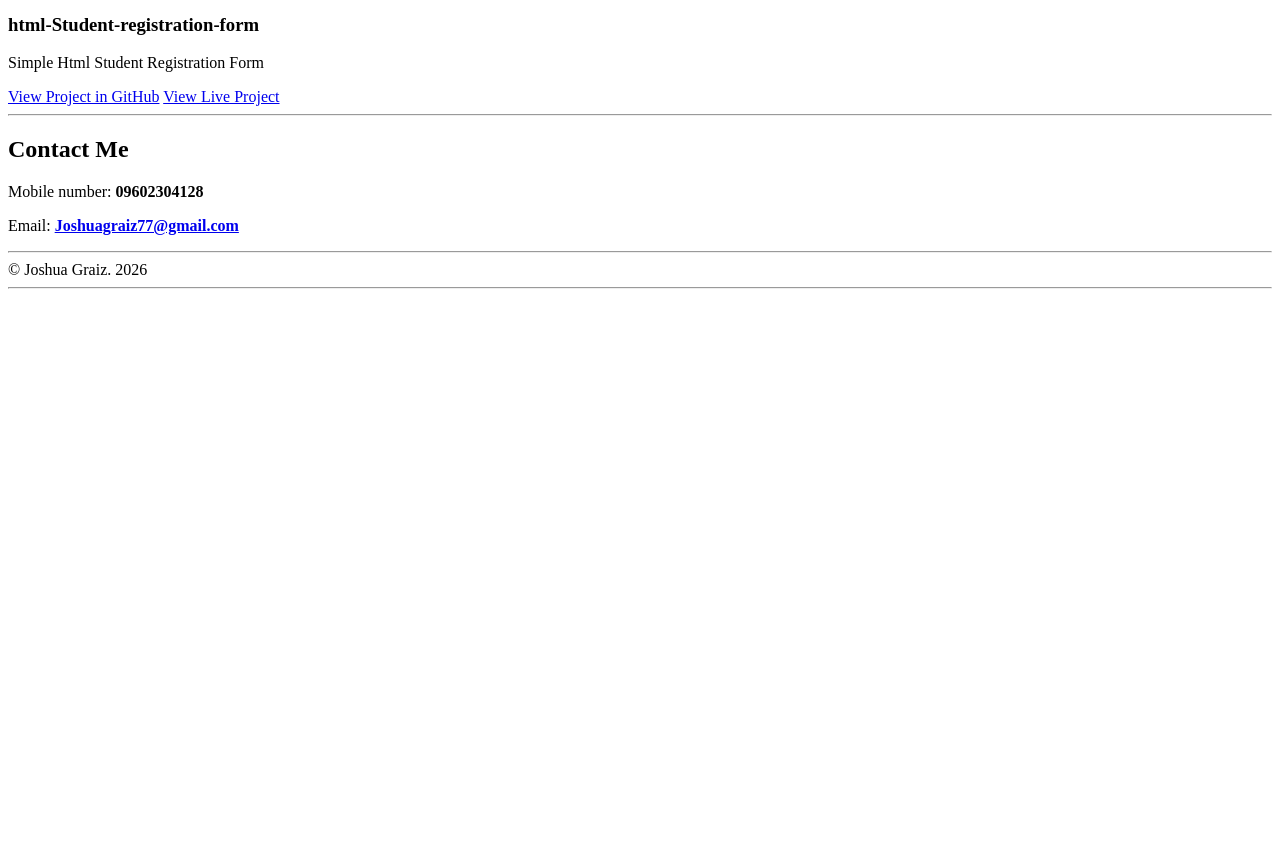
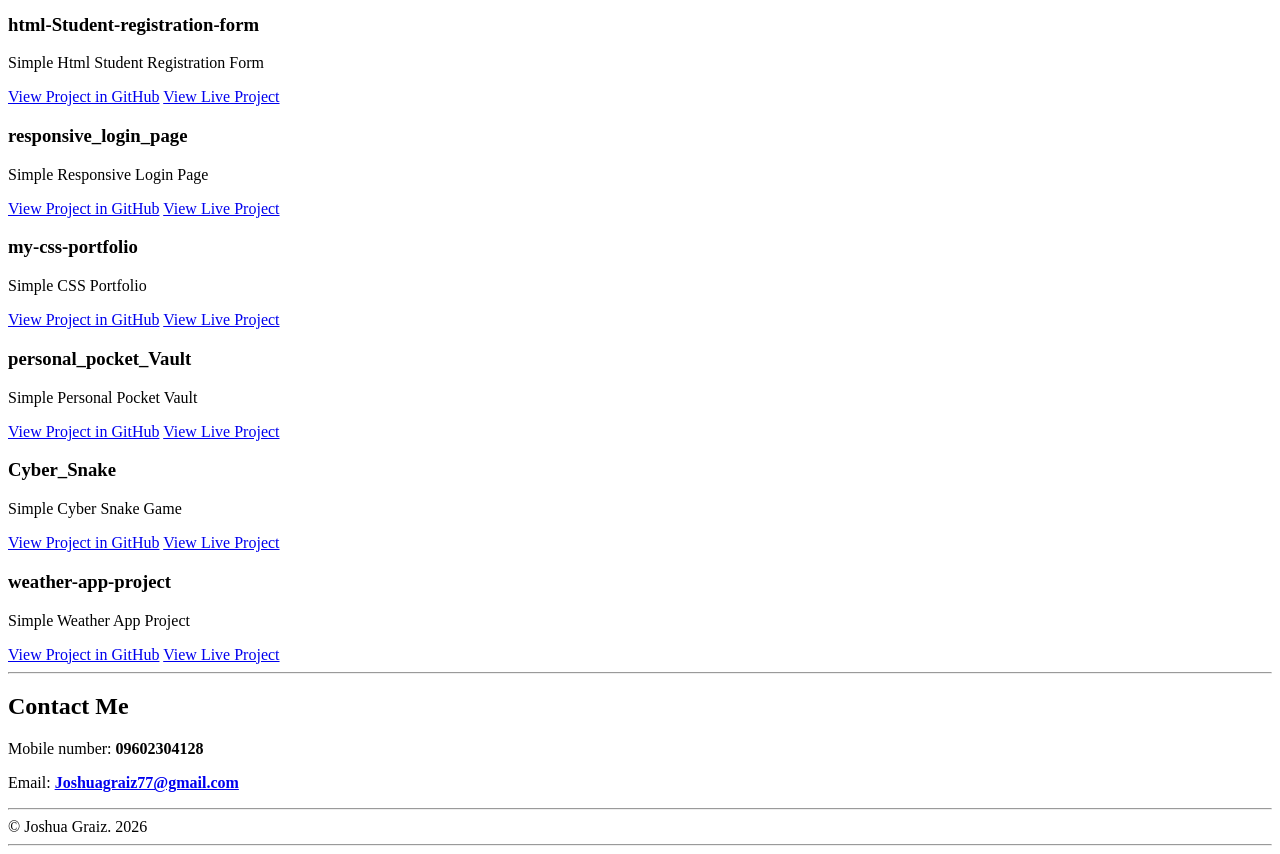
Before and after one commit to joshuagraiz857-oss/first-html-portfolio, a plain HTML site: page index.html in a window 1280 px wide. Shown: the part 1420-2274 px from the top of the page. Before the commit the page ends 1717 px from the top, so only its background shows below. Drawn offline with Linux system fonts and the light colour scheme.

Commit message:
update index

```diff
--- a/index.html
+++ b/index.html
@@ -142,6 +142,76 @@
             >View Live Project</a
           >
         </article>
+        <article>
+          <h3>responsive_login_page</h3>
+          <p>Simple Responsive Login Page</p>
+          <a
+            href="https://github.com/joshuagraiz857-oss/reponsive_login_page"
+            target="_blank"
+            >View Project in GitHub</a
+          >
+          <a
+            href="https://reponsive-login-page.vercel.app/"
+            target="_blank"
+            >View Live Project</a
+          >
+        </article>
+        <article>
+          <h3>my-css-portfolio</h3>
+          <p>Simple CSS Portfolio</p>
+          <a
+            href="https://github.com/joshuagraiz857-oss/my-css-portfolio"
+            target="_blank"
+            >View Project in GitHub</a
+          >
+          <a
+            href="https://my-css-portfolio-ebon.vercel.app/"
+            target="_blank"
+            >View Live Project</a
+          >
+        </article>
+        <article>
+          <h3>personal_pocket_Vault</h3>
+          <p>Simple Personal Pocket Vault</p>
+          <a
+            href="https://github.com/joshuagraiz857-oss/personal_pocket_Vault"
+            target="_blank"
+            >View Project in GitHub</a
+          >
+          <a
+            href="https://personal-pocket-vault.vercel.app/"
+            target="_blank"
+            >View Live Project</a
+          >
+        </article>
+        <article>
+          <h3>Cyber_Snake</h3>
+          <p>Simple Cyber Snake Game</p>
+          <a
+            href="https://github.com/joshuagraiz857-oss/Cyber_Snake"
+            target="_blank"
+            >View Project in GitHub</a
+          >
+          <a
+            href="https://personal-pocket-vault-9d63.vercel.app/"
+            target="_blank"
+            >View Live Project</a
+          >
+        </article>
+        <article>
+          <h3>weather-app-project</h3>
+          <p>Simple Weather App Project</p>
+          <a
+            href="https://github.com/joshuagraiz857-oss/weather-app-project"
+            target="_blank"
+            >View Project in GitHub</a
+          >
+          <a
+            href="https://weather-app-project-zeta-seven.vercel.app/"
+            target="_blank"
+            >View Live Project</a
+          >
+        </article>
       </section>
       <hr />
 
```
